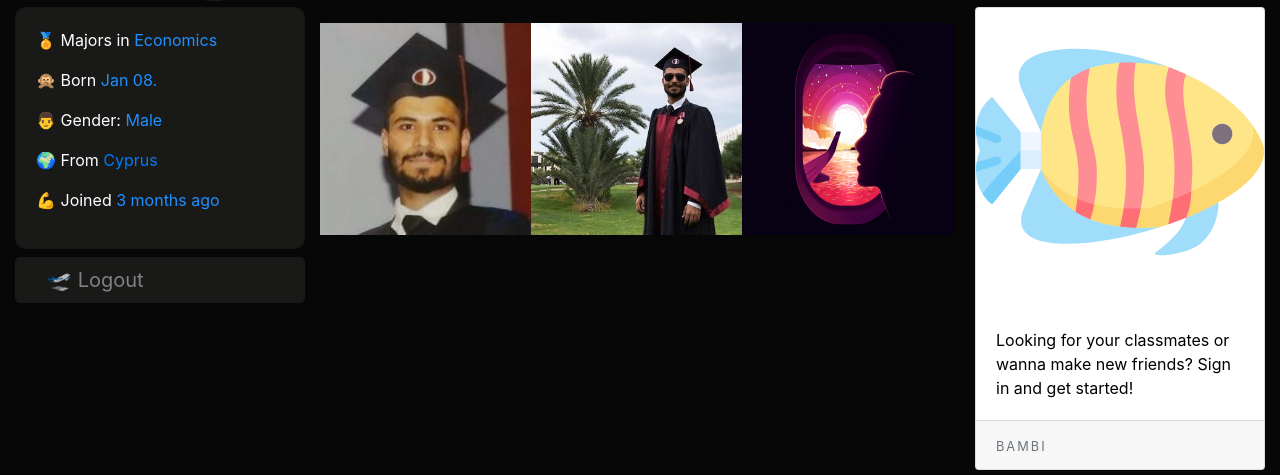
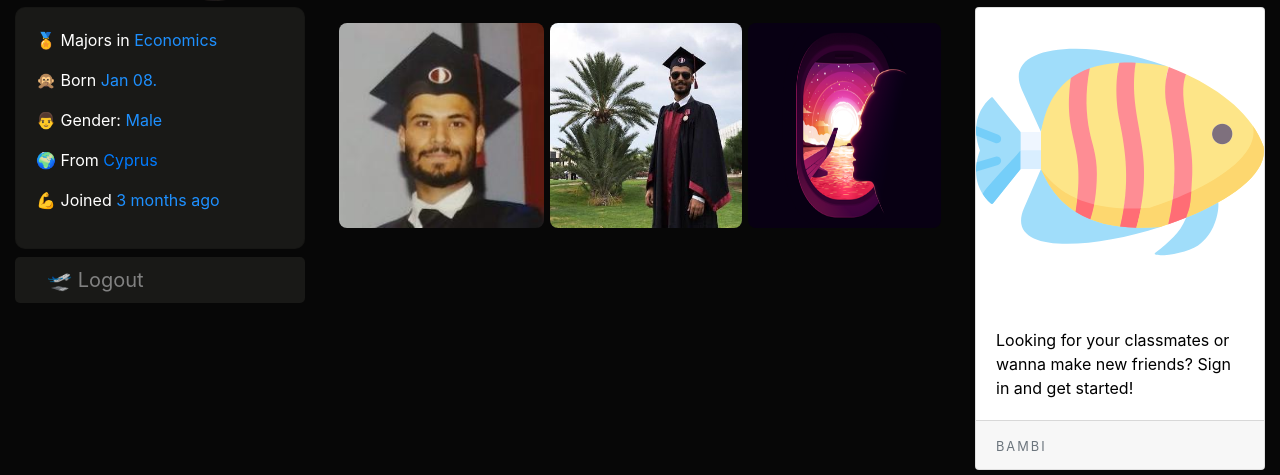
Before and after one commit to toc-dev/dating, a Flask app: a page that uses dating/templates/user_posts.html in a window 1280 px wide. Shown: the part 213-688 px from the top of the page. Run offline with Flask 2, Linux system fonts and the light colour scheme; data comes from the database, SQL or seed files in the repository; both versions use the stored data as it was after the commit; some libraries are stand-ins or nearby versions.

Commit message:
made images on profile have border-radius

```diff
--- a/dating/templates/user_posts.html
+++ b/dating/templates/user_posts.html
@@ -363,13 +363,13 @@ section .btn {
 
     <div class="col-lg-6">
 
-      <div class="row mt-3">
-        <img src="{{ url_for('static', filename='profile_pics/' + user.dp) }}" alt="default profile" class="profile-thumbnail" style="width:33%;max-height:400px;">
-        <img src="{{ url_for('static', filename='profile_pics/' + user.dp2) }}" alt="default profile" class="profile-thumbnail" style="width:33%;max-height:400px;">
-        <img src="{{ url_for('static', filename='profile_pics/' + user.dp3) }}" alt="default profile" class="profile-thumbnail" style="width:33%;max-height:400px;">
+      <div class="row mt-3 ml-1 mr-1">
+        <img src="{{ url_for('static', filename='profile_pics/' + user.dp) }}" alt="dp" class="profile-thumbnail" style="width:34%;max-height:400px;margin-right:1%;border-radius:8px;">
+        <img src="{{ url_for('static', filename='profile_pics/' + user.dp2) }}" alt="dp2" class="profile-thumbnail" style="width:32%;max-height:400px;margin-right:1%;border-radius:8px;">
+        <img src="{{ url_for('static', filename='profile_pics/' + user.dp3) }}" alt="dp3" class="profile-thumbnail" style="width:32%;max-height:400px;border-radius:8px;">
       </div>
 
-      <div class="mt-3 mb-2 d-block d-lg-none" style="background:#191917;padding:8px 8px 8px 32px;font-size:20px;display:block;border-radius:5px;">
+      <div class="mt-3 mb-4 d-block d-lg-none" style="background:#191917;padding:8px 8px 8px 32px;font-size:20px;display:block;border-radius:5px;">
         <a href="{{ url_for('logout') }}" style="text-decoration:none;color:#818181;"> 🛫 Logout</a>
         </div>
 
```
Also changed, not shown: dating/site.db.
